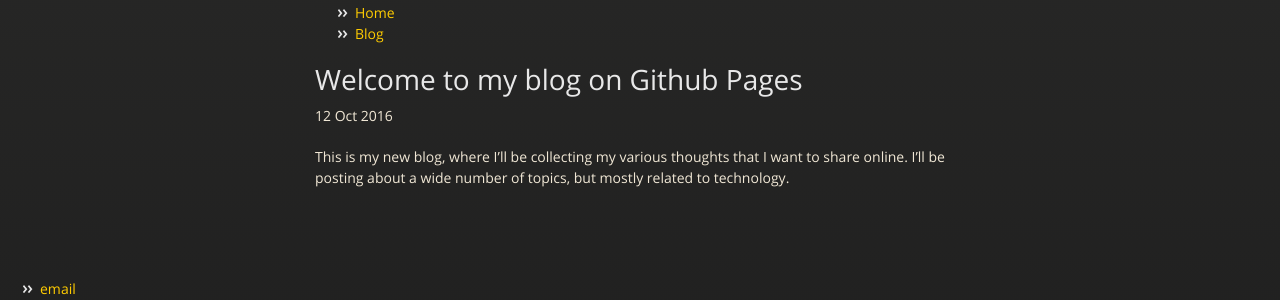
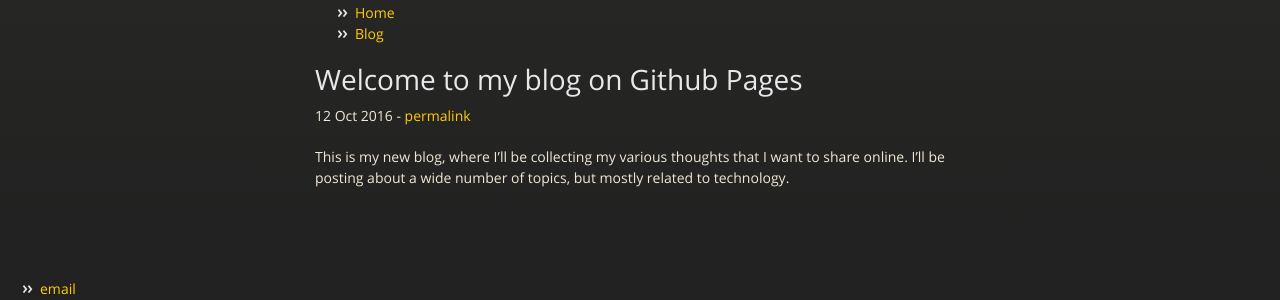
Before and after one commit to Natanael90/natanael90.github.io, a Jekyll site: the page built from _posts/2016-10-12-Welcome-to-my-blog-on-Github-Pages.md, in a window 1280 px wide. Shown: the part 269-569 px from the top of the page. Built offline with Jekyll 4.4.1, drawn with Linux system fonts in a browser that asks for light colours; nearby versions of some CDN libraries.

Commit message:
Mr Hyde was here …

```diff
--- /dev/null
+++ b/_layouts/post.html
@@ -0,0 +1,10 @@
+---
+layout: default
+---
+<h1>{{ page.title }}</h1>
+<p class="meta">
+{{ page.date | date_to_string }} -
+<a href="{{ self.url }}">permalink</a>
+</p>
+
+<div class="post"> {{ content }} </div>
--- a/_layouts/posts.html
+++ /dev/null
@@ -1,7 +0,0 @@
----
-layout: default
----
-<h1>{{ page.title }}</h1>
-<p class="meta">{{ page.date | date_to_string }}</p>
-
-<div class="post"> {{ content }} </div>
--- a/blog/index.html
+++ b/blog/index.html
@@ -5,6 +5,6 @@ title: Natanael's blog
 <h1>{{ page.title }}</h1>
 <ul class="posts">
 {% for post in site.posts %}
-<li><span>{{ post.date | date_to_string }}</span> » <a href="{{ post.url }}" title="{{ post.title }}">{{ post.title }}</a></li>
+<li><span>{{ post.date | date_to_string }}</span> <a href="{{ post.url }}" title="{{ post.title }}">{{ post.title }}</a></li>
 {% endfor %}
 </ul>
```
Also changed, not shown: _posts/2016-10-12-Welcome-to-my-blog-on-Github-Pages.md (+1 -2 lines), _posts/2016-10-15-Now-that-I'm-getting-started...-.md (added, +8 -0 lines).
